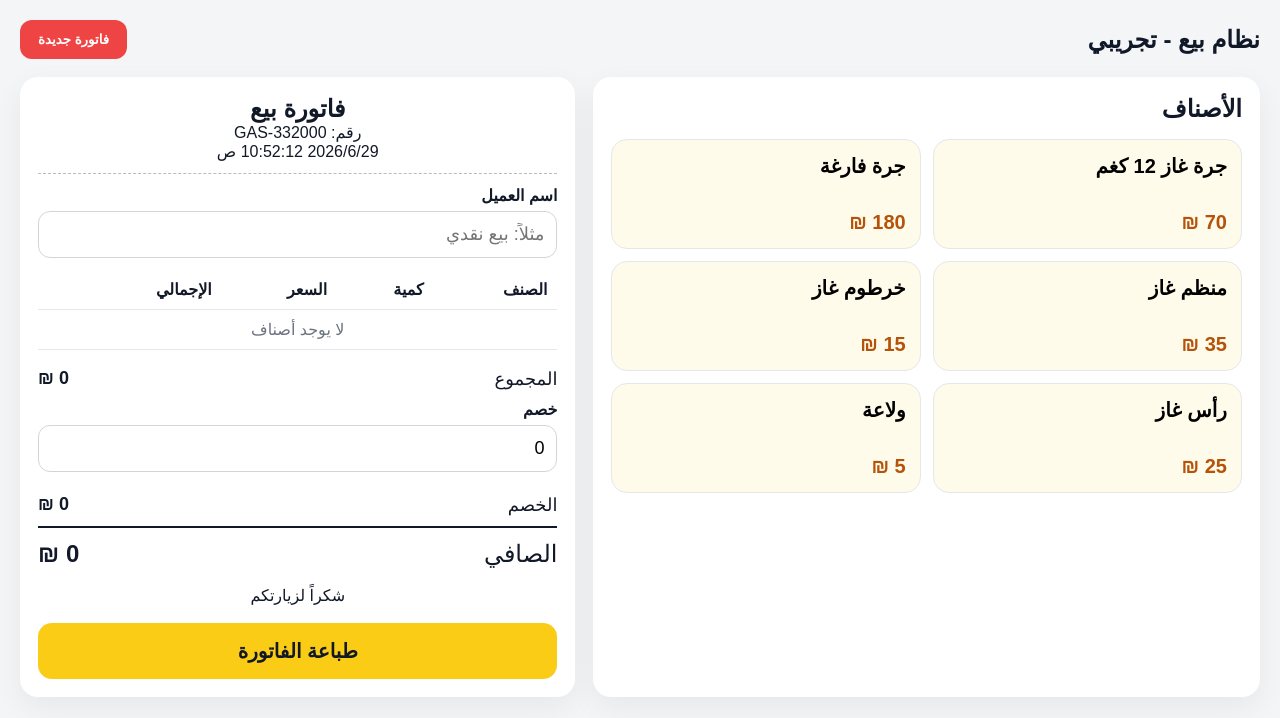
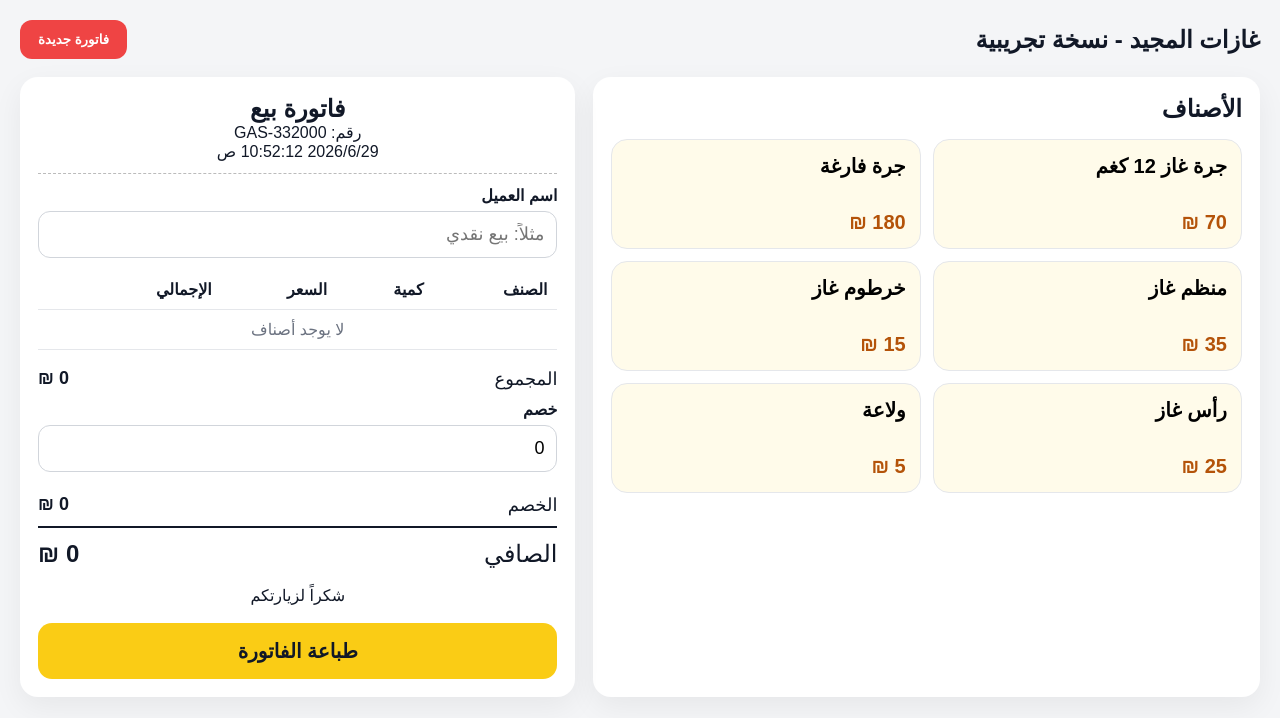
Before and after one commit to milad3011/gas-pos-demo, a Next.js app: page / in a window 1280 px wide. Shown: the top 718 px of the page. Built offline with nearby package versions, Linux system fonts and the light colour scheme.

Commit message:
Changed title

```diff
--- a/app/page.tsx
+++ b/app/page.tsx
@@ -71,7 +71,7 @@ export default function Page() {
     <main className="page" dir="rtl">
       <section className="top no-print">
         <div>
-          <h1> نظام بيع - تجريبي </h1>
+          <h1> غازات المجيد - نسخة تجريبية </h1>
         </div>
 
         <button onClick={clear} className="danger">
```
